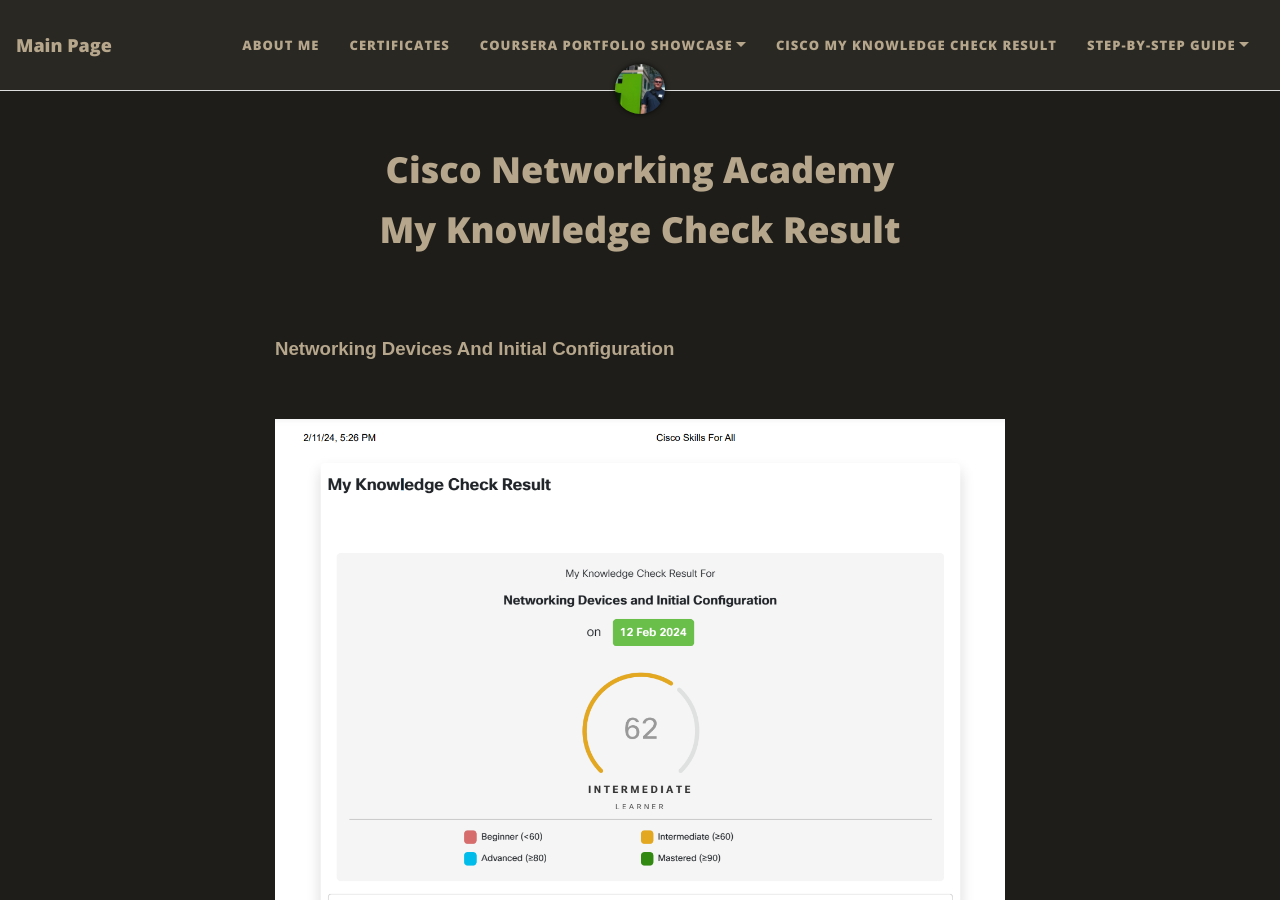
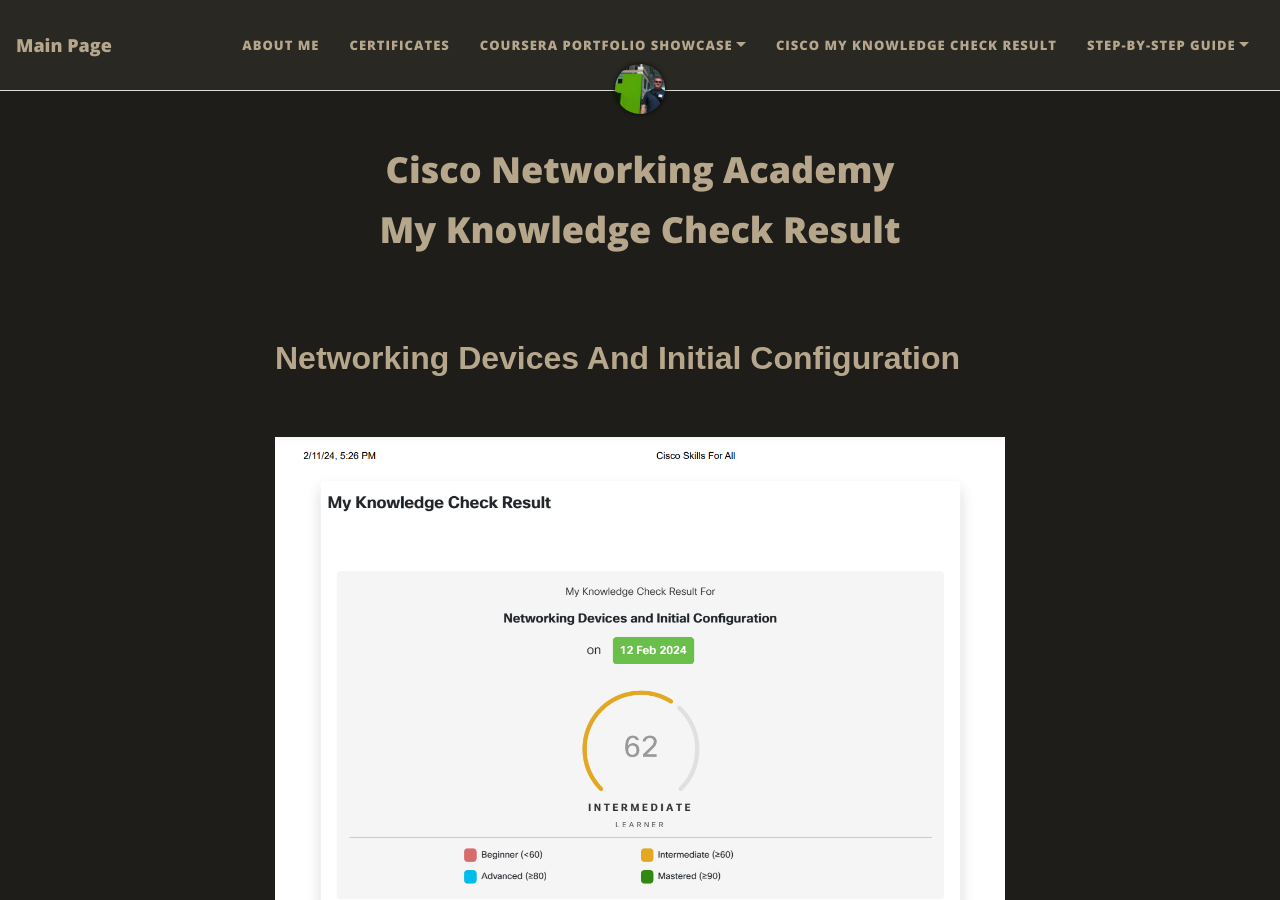
Before and after one commit to briannokes/briannokes, a Jekyll site: the page built from CiscoNetworkingAcademyMyKnowledgeCheckResult.md, in a window 1280 px wide and 900 px high. Built offline with Jekyll 4.4.1, drawn with Linux system fonts in a browser that asks for light colours; nearby versions of some CDN libraries.

Commit message:
update size24

```diff
--- a/CiscoNetworkingAcademyMyKnowledgeCheckResult.md
+++ b/CiscoNetworkingAcademyMyKnowledgeCheckResult.md
@@ -8,7 +8,7 @@ subtitle:
 <h1 style="text-align: Center;">My Knowledge Check Result</h1>
 <br>
 <span>
-<p dir="ltr" style="line-height:1.38;margin-top:0pt;margin-bottom:0pt;text-align:left"><span style="font-size:14pt;font-family:Arial;background-color:transparent;font-weight:700;font-style:normal;font-variant:normal;text-decoration:none;vertical-align:baseline;white-space:pre;white-space:pre-wrap">Networking Devices And Initial Configuration</span></p>
+<p dir="ltr" style="line-height:1.38;margin-top:0pt;margin-bottom:0pt;text-align:left"><span style="font-size:24pt;font-family:Arial;background-color:transparent;font-weight:700;font-style:normal;font-variant:normal;text-decoration:none;vertical-align:baseline;white-space:pre;white-space:pre-wrap">Networking Devices And Initial Configuration</span></p>
 <br>
   <img src="{{ 'assets/img/CiscoNetworkingAcademyMyKnowledgeCheckResultforNetworkingDevicesAndInitialConfiguration.png' | relative_url }}" alt="Cisco Networking Academy - My Knowledge Check Result for Networking Devices And Initial Configuration" />
 <br>
@@ -16,7 +16,7 @@ subtitle:
 <span style="display:block; background-color:red; width:100%; height:2px;"></span>
 <br>
 <span>
-<p dir="ltr" style="line-height:1.38;margin-top:0pt;margin-bottom:0pt;text-align:left"><span style="font-size:14pt;font-family:Arial;background-color:transparent;font-weight:700;font-style:normal;font-variant:normal;text-decoration:none;vertical-align:baseline;white-space:pre;white-space:pre-wrap">Introduction To Cybersecrity</span></p>
+<p dir="ltr" style="line-height:1.38;margin-top:0pt;margin-bottom:0pt;text-align:left"><span style="font-size:24pt;font-family:Arial;background-color:transparent;font-weight:700;font-style:normal;font-variant:normal;text-decoration:none;vertical-align:baseline;white-space:pre;white-space:pre-wrap">Introduction To Cybersecrity</span></p>
 <br>
   <img src="{{ 'assets/img/CiscoNetworkingAcademyMyKnowledgeCheckResultsForIntroductionToCybersecrity.png' | relative_url }}" alt="Cisco Networking Academy - My Knowledge Check Result for Introduction To Cybersecrity" />
 <br>
```
